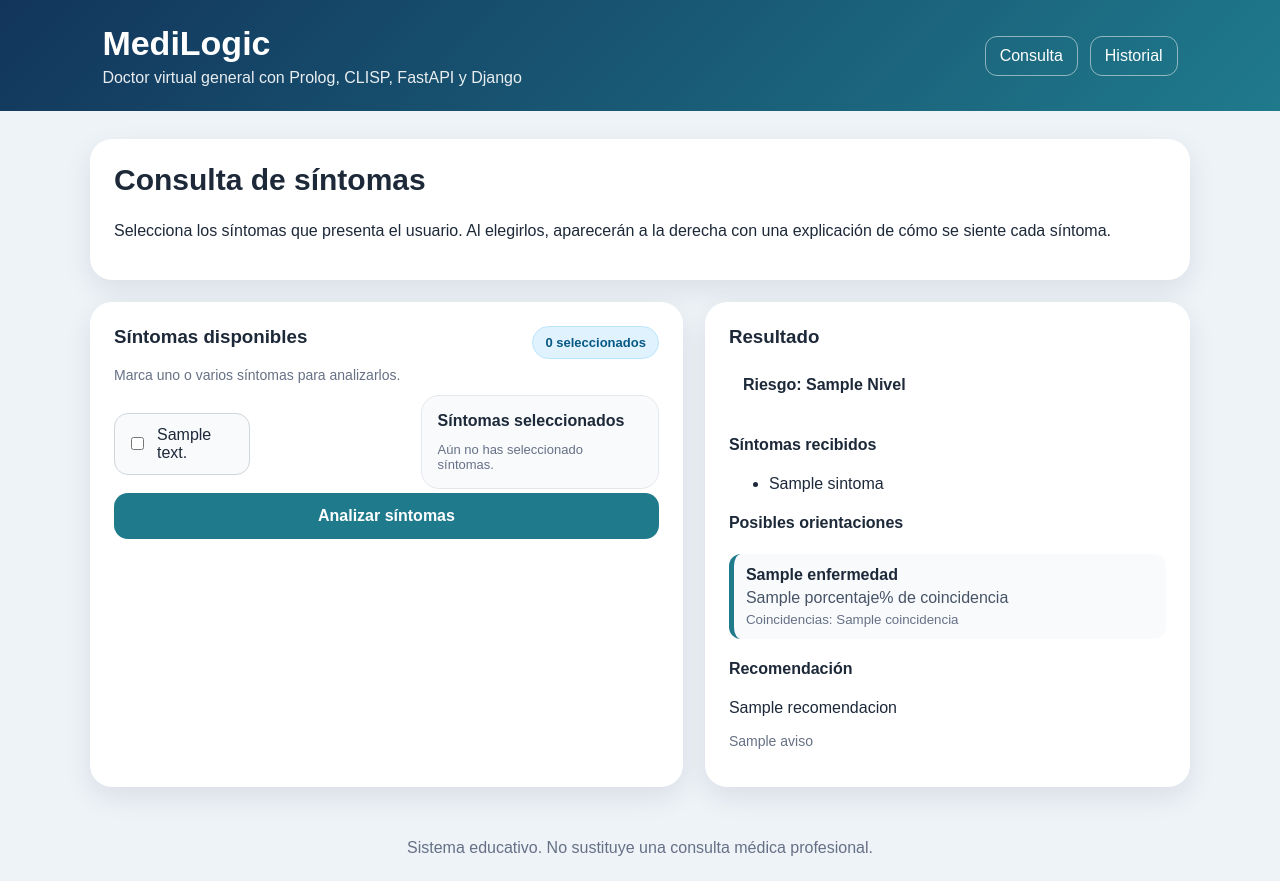
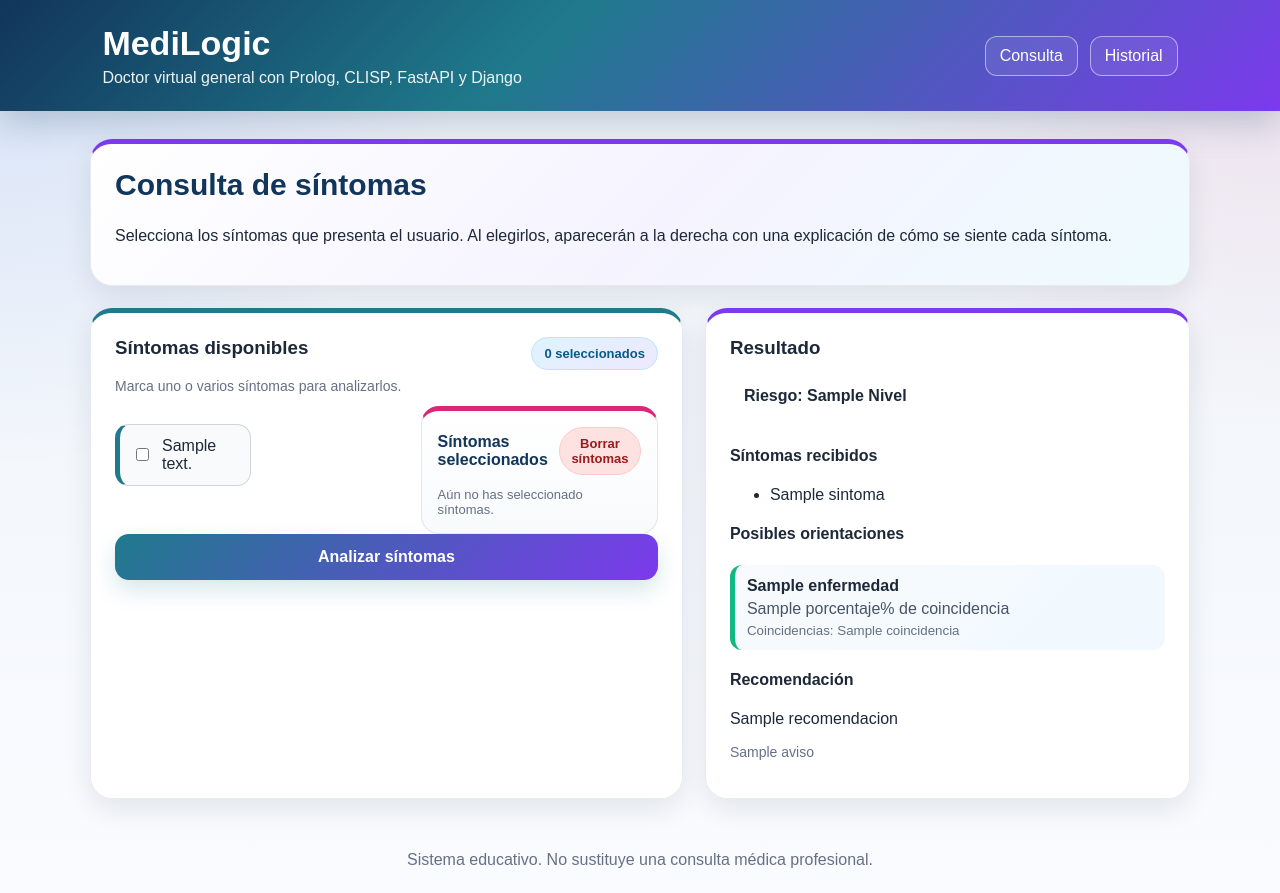
Before and after one commit to AndreS-24OV/medilogic-doctor-virtual, a Django app: template django_web/consultas/templates/consultas/inicio.html in a window 1280 px wide. Run offline with Django 5.2, Linux system fonts and the light colour scheme; the template is opened without the code that fills it: most values are stand-ins (such as "Sample title", 1, 10 or a date in 2020).

Commit message:
Add files via upload
Version 1.5

```diff
--- a/django_web/consultas/static/consultas/styles.css
+++ b/django_web/consultas/static/consultas/styles.css
@@ -1,22 +1,41 @@
 * {
     box-sizing: border-box;
+}
+
+:root {
+    --azul-profundo: #12355b;
+    --azul: #2563eb;
+    --turquesa: #1f7a8c;
+    --menta: #10b981;
+    --morado: #7c3aed;
+    --rosa: #db2777;
+    --naranja: #f97316;
+    --amarillo: #f59e0b;
+    --rojo: #dc2626;
+    --gris-texto: #475467;
+    --gris-suave: #f8fafc;
+    --borde: #e4e7ec;
 }
 
 body {
     margin: 0;
     font-family: Arial, Helvetica, sans-serif;
-    background: #eef3f8;
+    background:
+        radial-gradient(circle at top left, rgba(37, 99, 235, 0.13), transparent 30%),
+        radial-gradient(circle at top right, rgba(219, 39, 119, 0.10), transparent 28%),
+        linear-gradient(180deg, #eef3f8, #f9fbff);
     color: #1d2939;
 }
 
 .header {
-    background: linear-gradient(135deg, #12355b, #1f7a8c);
+    background: linear-gradient(135deg, #12355b 0%, #1f7a8c 42%, #7c3aed 100%);
     color: white;
     padding: 24px 8%;
     display: flex;
     justify-content: space-between;
     align-items: center;
     gap: 20px;
+    box-shadow: 0 12px 32px rgba(18, 53, 91, 0.22);
 }
 
 .header h1 {
@@ -26,7 +45,7 @@ body {
 
 .header p {
     margin: 6px 0 0;
-    opacity: 0.9;
+    opacity: 0.92;
 }
 
 .header nav {
@@ -40,10 +59,11 @@ body {
     padding: 10px 14px;
     border: 1px solid rgba(255,255,255,0.5);
     border-radius: 12px;
+    background: rgba(255, 255, 255, 0.08);
 }
 
 .header a:hover {
-    background: rgba(255,255,255,0.14);
+    background: rgba(255,255,255,0.18);
 }
 
 .container {
@@ -52,25 +72,37 @@ body {
 }
 
 .card {
-    background: white;
+    background: rgba(255, 255, 255, 0.96);
     border-radius: 22px;
     padding: 24px;
     box-shadow: 0 10px 28px rgba(16, 24, 40, 0.09);
+    border: 1px solid rgba(228, 231, 236, 0.85);
 }
 
 .hero {
     margin-bottom: 22px;
+    border-top: 5px solid #7c3aed;
+    background: linear-gradient(135deg, #ffffff 0%, #f5f3ff 52%, #eefbfd 100%);
 }
 
 .hero h2 {
     margin-top: 0;
     font-size: 30px;
+    color: var(--azul-profundo);
 }
 
 .grid-layout {
     display: grid;
     grid-template-columns: 1.1fr 0.9fr;
     gap: 22px;
+}
+
+.form-card {
+    border-top: 5px solid var(--turquesa);
+}
+
+.result-card {
+    border-top: 5px solid var(--morado);
 }
 
 .form-card h3,
@@ -87,6 +119,7 @@ body {
 
 .symptom-item {
     border: 1px solid #d0d5dd;
+    border-left: 5px solid var(--turquesa);
     border-radius: 14px;
     padding: 12px;
     cursor: pointer;
@@ -94,27 +127,48 @@ body {
     align-items: center;
     gap: 10px;
     background: #f9fafb;
+    transition: transform 0.15s ease, border-color 0.15s ease, background 0.15s ease, box-shadow 0.15s ease;
 }
 
+.symptom-item:nth-child(6n+1) { border-left-color: var(--turquesa); }
+.symptom-item:nth-child(6n+2) { border-left-color: var(--morado); }
+.symptom-item:nth-child(6n+3) { border-left-color: var(--menta); }
+.symptom-item:nth-child(6n+4) { border-left-color: var(--naranja); }
+.symptom-item:nth-child(6n+5) { border-left-color: var(--rosa); }
+.symptom-item:nth-child(6n+6) { border-left-color: var(--azul); }
+
 .symptom-item:hover {
-    border-color: #1f7a8c;
-    background: #f0fbfd;
+    border-color: #93c5fd;
+    background: linear-gradient(135deg, #f0fbfd, #f5f3ff);
+    transform: translateY(-1px);
+    box-shadow: 0 8px 18px rgba(31, 122, 140, 0.12);
+}
+
+.symptom-item:has(input:checked) {
+    background: linear-gradient(135deg, #ecfeff, #f5f3ff);
+    border-color: #7c3aed;
+    box-shadow: 0 8px 18px rgba(124, 58, 237, 0.14);
+}
+
+.symptom-item input {
+    accent-color: var(--morado);
 }
 
 button {
     width: 100%;
     border: none;
-    background: #1f7a8c;
+    background: linear-gradient(135deg, var(--turquesa), var(--morado));
     color: white;
     padding: 14px 18px;
     font-size: 16px;
     border-radius: 14px;
     cursor: pointer;
     font-weight: bold;
+    box-shadow: 0 10px 22px rgba(31, 122, 140, 0.18);
 }
 
 button:hover {
-    background: #155e70;
+    background: linear-gradient(135deg, #155e70, #6d28d9);
 }
 
 .alert {
@@ -137,27 +191,34 @@ button:hover {
 .risk-bajo {
     background: #dcfce7;
     color: #166534;
+    border: 1px solid #86efac;
 }
 
 .risk-medio {
     background: #fef3c7;
     color: #92400e;
+    border: 1px solid #fcd34d;
 }
 
 .risk-alto {
     background: #fee2e2;
     color: #991b1b;
+    border: 1px solid #fca5a5;
 }
 
 .diagnosis {
-    border-left: 5px solid #1f7a8c;
-    background: #f8fafc;
+    border-left: 5px solid var(--turquesa);
+    background: linear-gradient(135deg, #f8fafc, #f0f9ff);
     padding: 12px;
     border-radius: 12px;
     margin: 10px 0;
     display: grid;
     gap: 5px;
 }
+
+.diagnosis:nth-of-type(3n+1) { border-left-color: var(--morado); }
+.diagnosis:nth-of-type(3n+2) { border-left-color: var(--menta); }
+.diagnosis:nth-of-type(3n+3) { border-left-color: var(--naranja); }
 
 .diagnosis span {
     color: #475467;
@@ -234,7 +296,7 @@ pre {
 }
 
 .counter {
-    background: #e0f2fe;
+    background: linear-gradient(135deg, #e0f2fe, #ede9fe);
     color: #075985;
     border: 1px solid #bae6fd;
     padding: 8px 12px;
@@ -257,19 +319,55 @@ pre {
     padding-right: 6px;
 }
 
+.symptom-list-area::-webkit-scrollbar,
+.selected-panel::-webkit-scrollbar {
+    width: 8px;
+}
+
+.symptom-list-area::-webkit-scrollbar-thumb,
+.selected-panel::-webkit-scrollbar-thumb {
+    background: linear-gradient(180deg, var(--turquesa), var(--morado));
+    border-radius: 999px;
+}
+
 .selected-panel {
     position: sticky;
     top: 18px;
-    background: #f8fafc;
+    background: linear-gradient(180deg, #ffffff, #f8fafc);
     border: 1px solid #e4e7ec;
+    border-top: 5px solid var(--rosa);
     border-radius: 18px;
     padding: 16px;
     max-height: 620px;
     overflow-y: auto;
 }
 
+.selected-panel-header {
+    display: flex;
+    align-items: center;
+    justify-content: space-between;
+    gap: 10px;
+    margin-bottom: 12px;
+}
+
 .selected-panel h4 {
-    margin: 0 0 12px;
+    margin: 0;
+    color: var(--azul-profundo);
+}
+
+.clear-button {
+    width: auto;
+    background: #fee2e2;
+    color: #991b1b;
+    border: 1px solid #fecaca;
+    padding: 8px 10px;
+    font-size: 13px;
+    border-radius: 999px;
+    box-shadow: none;
+}
+
+.clear-button:hover {
+    background: #fecaca;
 }
 
 .selected-symptoms {
--- a/django_web/consultas/templates/consultas/inicio.html
+++ b/django_web/consultas/templates/consultas/inicio.html
@@ -41,7 +41,10 @@
             </div>
 
             <aside class="selected-panel">
-                <h4>Síntomas seleccionados</h4>
+                <div class="selected-panel-header">
+                    <h4>Síntomas seleccionados</h4>
+                    <button type="button" id="clear-symptoms" class="clear-button">Borrar síntomas</button>
+                </div>
                 <div id="selected-symptoms" class="selected-symptoms">
                     <p class="empty mini">Aún no has seleccionado síntomas.</p>
                 </div>
@@ -105,9 +108,16 @@
             const card = document.createElement("div");
             card.className = "selected-symptom-card";
             card.innerHTML = `
+                <button type="button" class="remove-symptom" aria-label="Quitar ${input.dataset.label}">×</button>
                 <strong>${input.dataset.label}</strong>
                 <p>${input.dataset.description}</p>
             `;
+
+            card.querySelector(".remove-symptom").addEventListener("click", () => {
+                input.checked = false;
+                actualizarSintomasSeleccionados();
+            });
+
             contenedor.appendChild(card);
         });
     }
@@ -116,6 +126,13 @@
         input.addEventListener("change", actualizarSintomasSeleccionados);
     });
 
+    document.getElementById("clear-symptoms").addEventListener("click", () => {
+        document.querySelectorAll('input[name="sintomas"]').forEach((input) => {
+            input.checked = false;
+        });
+        actualizarSintomasSeleccionados();
+    });
+
     actualizarSintomasSeleccionados();
 </script>
 {% endblock %}
```
Also changed, not shown: other parts of django_web/consultas/static/consultas/styles.css (+34 -3 lines), docker-compose.yml (added, +10 -0 lines), render.yaml (+14 -86 lines), README.md, README_DEPLOY.md, 5 other files.
